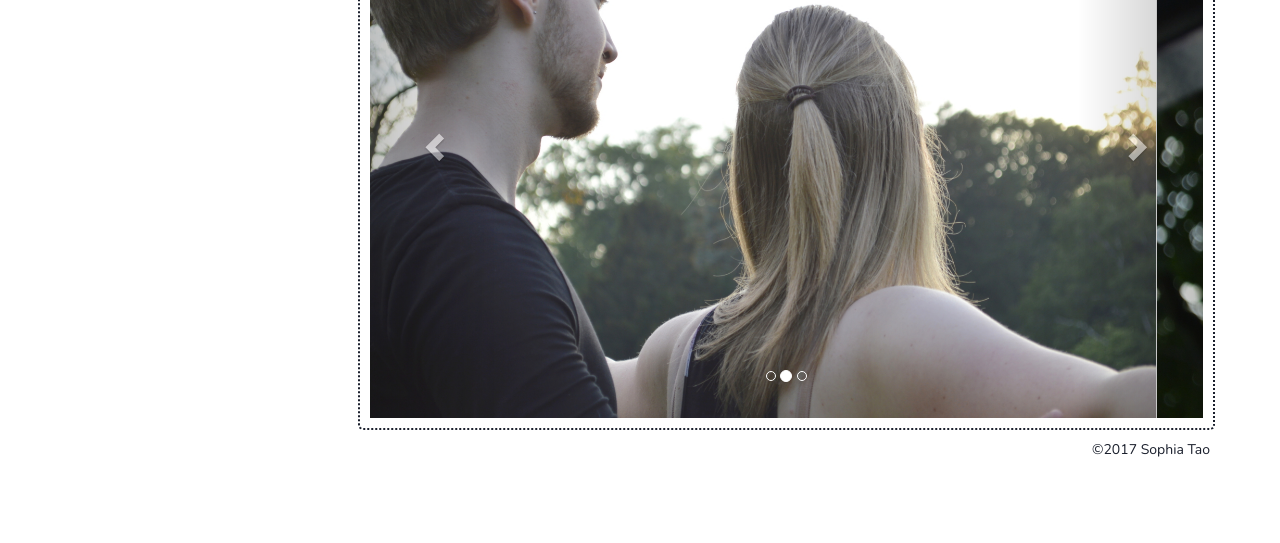
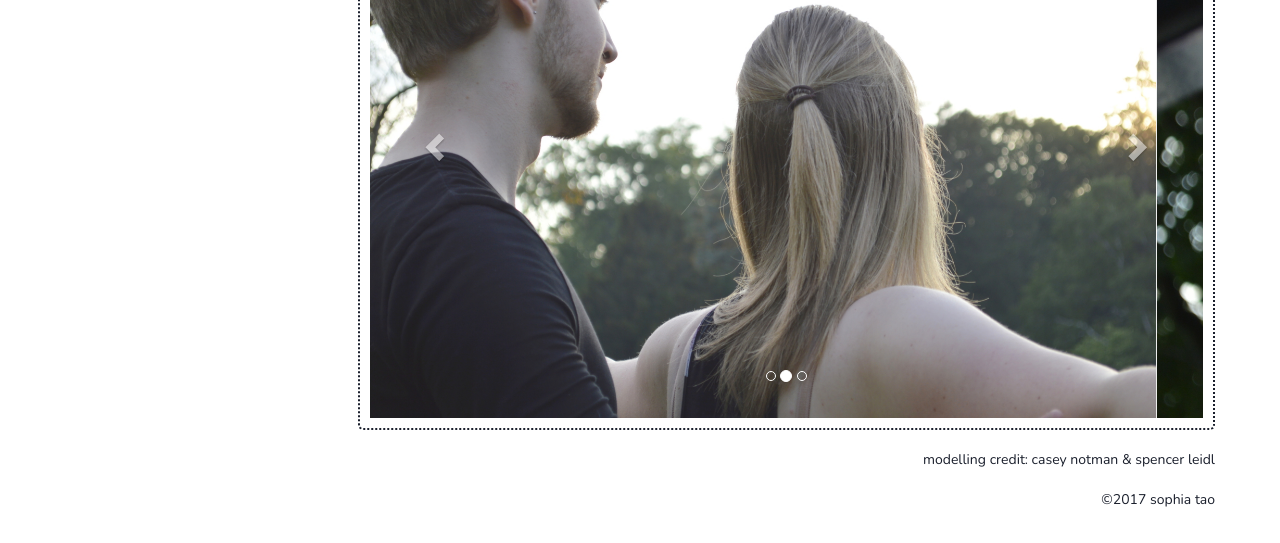
Before and after one commit to sophiatao/website, a plain HTML site: page index.html in a window 1280 px wide. Shown: the part 173-716 px from the top of the page. Drawn offline with nearby package versions, Linux system fonts and the light colour scheme.

Commit message:
Add model credits, remove shadow on carousel photos

```diff
--- a/css/main.css
+++ b/css/main.css
@@ -58,6 +58,11 @@ footer {
     text-align: right;
     bottom: 0;
     height: 60px;
+    padding: 10px;
+}
+
+.footer {
+    text-align: right;
 }
 
 .hidden {
@@ -113,3 +118,9 @@ body {
     -webkit-box-sizing: border-box;
     -moz-box-sizing: border-box;
 }
+
+
+.carousel-control.left, .carousel-control.right {
+   background-image:none !important;
+   filter:none !important;
+}
--- a/index.html
+++ b/index.html
@@ -64,6 +64,7 @@
                         </div>
                         <!--End CAROUSEL-->
                     </div>
+                    <div class='footer'><br>modelling credit: casey notman & spencer leidl</div>
                 </article>
                 <article class='row hidden' id="projects">
                     <div class='box'>
@@ -80,8 +81,8 @@
                     </div>
                 </article>
             <footer class='row'>
-                <div class='col-md-12'>
-                    ©2017 Sophia Tao
+                <div>
+                    ©2017 sophia tao
                 </div>
             </footer>
             </main>
```
